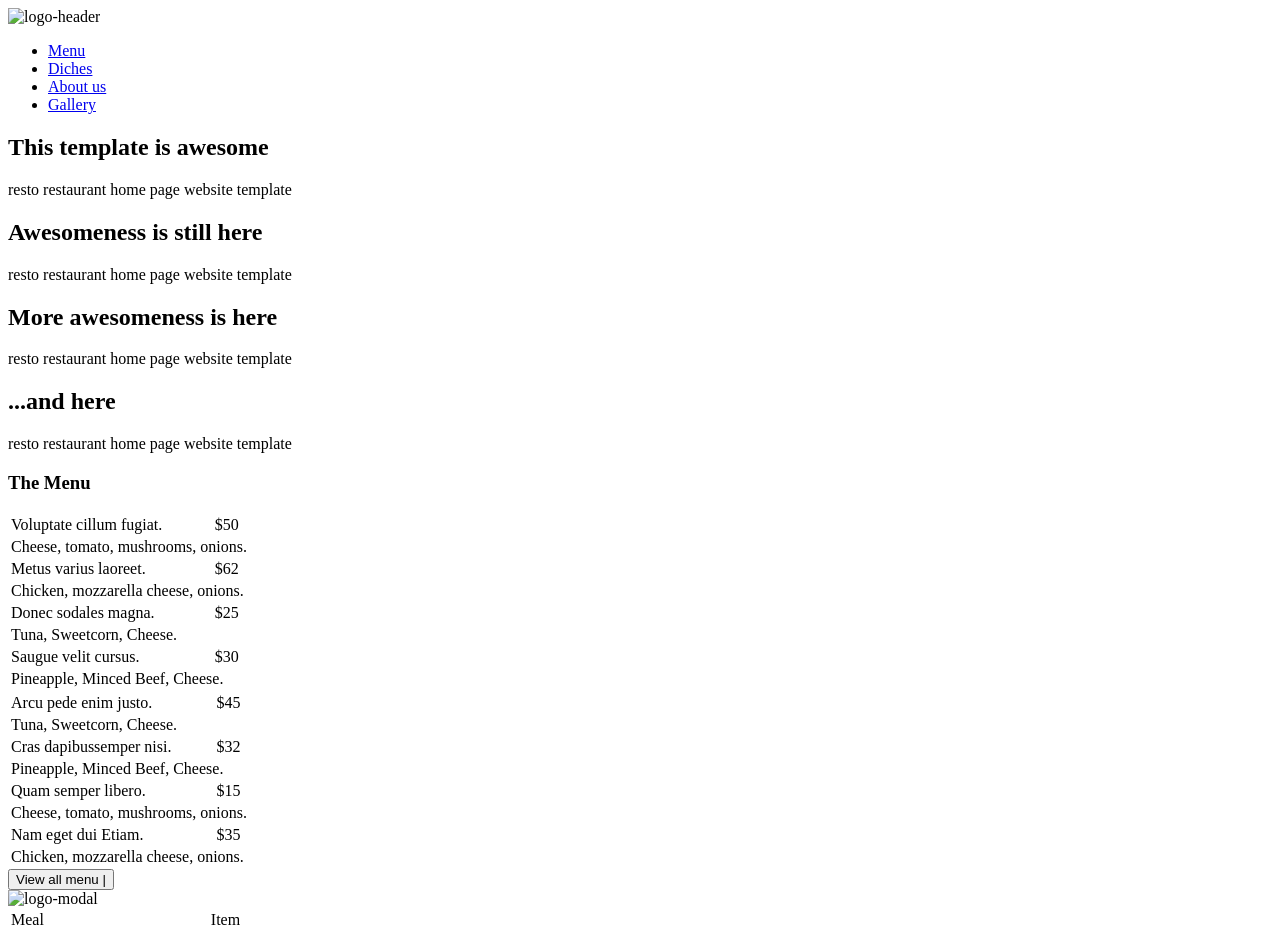
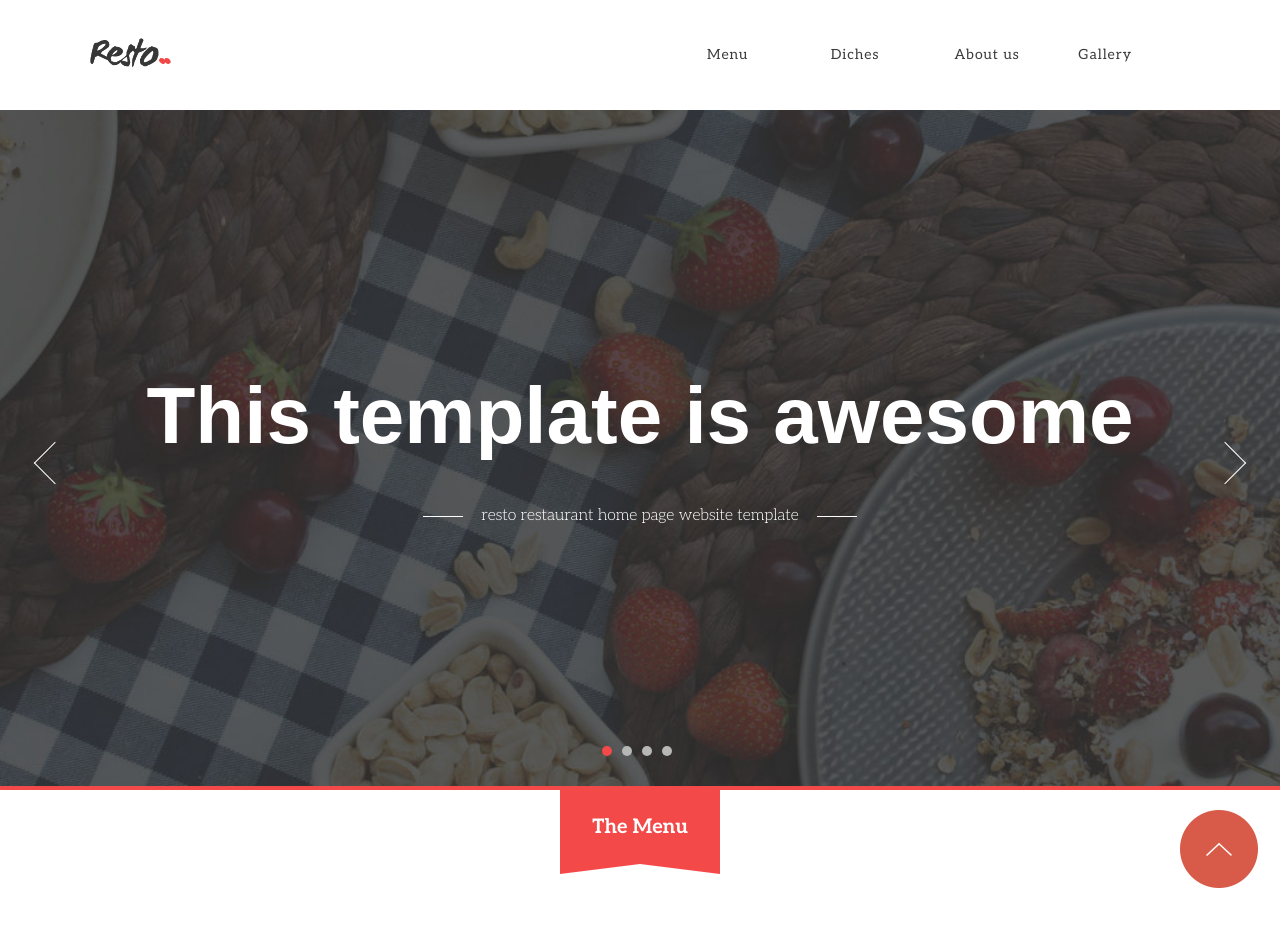
Before and after one commit to ansaj993/restaurant, a website: page index.html in a window 1280 px wide. Shown: the top 933 px of the page. Drawn offline with nearby package versions, Linux system fonts and the light colour scheme; the site is published under a folder, as on GitHub Pages, so addresses that start at the root find nothing; a web font is replaced by a local one.

Commit message:
Correcting links on images

```diff
--- a/index.html
+++ b/index.html
@@ -3,7 +3,7 @@
 <head>
     <meta charset="UTF-8">
     <meta name="viewport" content="width=device-width, initial-scale=1.0">
-    <link rel="stylesheet" href="/dist/style.css">
+    <link rel="stylesheet" href="dist/style.css">
     <link rel="stylesheet" type="text/css" href="src/js/slick-1.8.1/slick/slick.css"/>
     <link rel="stylesheet" type="text/css" href="src/js/slick-1.8.1/slick/slick-theme.css"/>
 
@@ -14,7 +14,7 @@
     <header id="header" class="header">
         <div class="header__wrap">
             <div class="header__image">
-                <img src="/images/logo_head.png" alt="logo-header">
+                <img src="images/logo_head.png" alt="logo-header">
             </div>
 
             <div class="header__icon">
@@ -185,7 +185,7 @@
                         </div>
 
                         <div class="modal__image">
-                            <img src="/images/logo-big.png" alt="logo-modal">
+                            <img src="images/logo-big.png" alt="logo-modal">
                         </div>
 
                         <table class="table">
@@ -537,7 +537,7 @@
 
 
         <div class="arrow-top">
-            <a href="#header"><img src="/images/Back to the top button.png" alt="back-to-top"/></a>
+            <a href="#header"><img src="images/Back to the top button.png" alt="back-to-top"/></a>
         </div>
     </main>
 
@@ -581,8 +581,8 @@
         </div>
     </footer>
 
-    <script type="text/javascript" src="//code.jquery.com/jquery-1.11.0.min.js"></script>
+    <script type="text/javascript" src="https://code.jquery.com/jquery-1.11.0.min.js"></script>
     <script type="text/javascript" src="src/js/slick-1.8.1/slick/slick.min.js"></script>
-    <script src="/src/js/script.js"></script>
+    <script src="src/js/script.js"></script>
 </body>
 </html>
```
